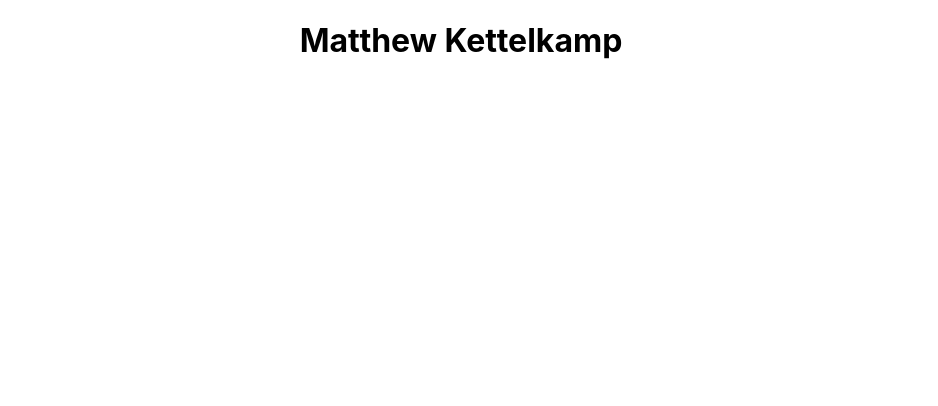
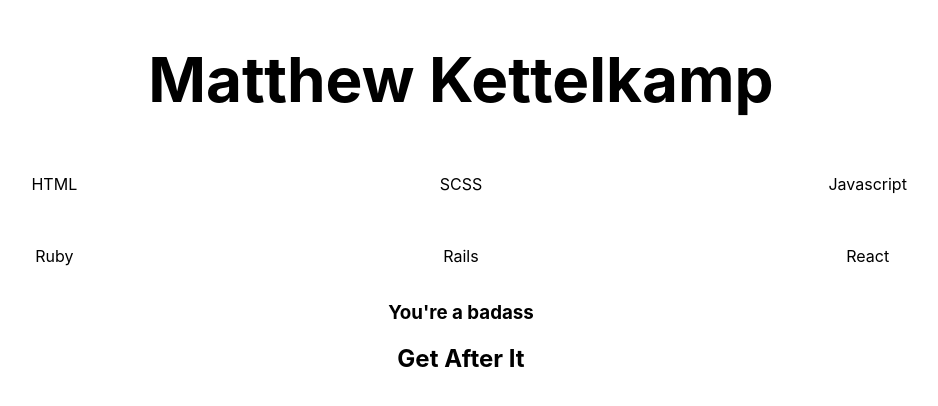
Before and after one commit to mkettel/react-portfolio, a React (Create React App) app: page / in a window 1280 px wide. Shown: the top 406 px of the page, without its empty margins (179-1117 px from the left). Built offline with nearby package versions, Linux system fonts and the light colour scheme.

Commit message:
added some conditional for different changes to the UI

```diff
--- a/src/App.css
+++ b/src/App.css
@@ -28,6 +28,28 @@
   color: #61dafb;
 }
 
+/* START OF MY CODE */
+
+.header {
+  margin: 30px 0px;
+
+}
+.header h1 {
+  font-size: 62px;
+}
+
+/* Grid Container */
+.skills-container {
+  max-width: 1200px;
+  margin: auto;
+  display: grid;
+  grid-template-columns: 1fr 1fr 1fr;
+  gap: 20px;
+}
+
+
+
+
 @keyframes App-logo-spin {
   from {
     transform: rotate(0deg);
--- a/src/App.js
+++ b/src/App.js
@@ -4,11 +4,20 @@
 function App() {
 
   const name = <h1>Matthew Kettelkamp</h1>;
+  const age = 27;
+  const isRed = false;
 
   return (
 
     <div className="App">
       <GetName name="Matthew Kettelkamp" />
+      <GridArea grid1="HTML" grid2="SCSS" grid3="Javascript" grid4="Ruby" grid5="Rails" grid6="React"/>
+
+      <div>
+        {age > 25 ? <h3>You're a badass</h3> : <h3>You're young but almost old</h3>}
+        <h2 style={{color: isRed ? "red" : "black"}}>Get After It</h2>
+        {isRed && <button>Jump In</button>}     {/* adds a button if isRed is true */}
+      </div>
     </div>
   );
 }
@@ -22,4 +31,30 @@
   );
 };
 
+// Skills Component
+const GridArea = (props) => {
+  return (
+  <div className='skills-container'>
+    <div className='skill'>
+      <p>{props.grid1}</p>
+    </div>
+    <div className='skill'>
+      <p>{props.grid2}</p>
+    </div>
+    <div className='skill'>
+      <p>{props.grid3}</p>
+    </div>
+    <div className='skill'>
+      <p>{props.grid4}</p>
+    </div>
+    <div className='skill'>
+      <p>{props.grid5}</p>
+    </div>
+    <div className='skill'>
+      <p>{props.grid6}</p>
+    </div>
+  </div>
+  )
+}
+
 export default App;
```
